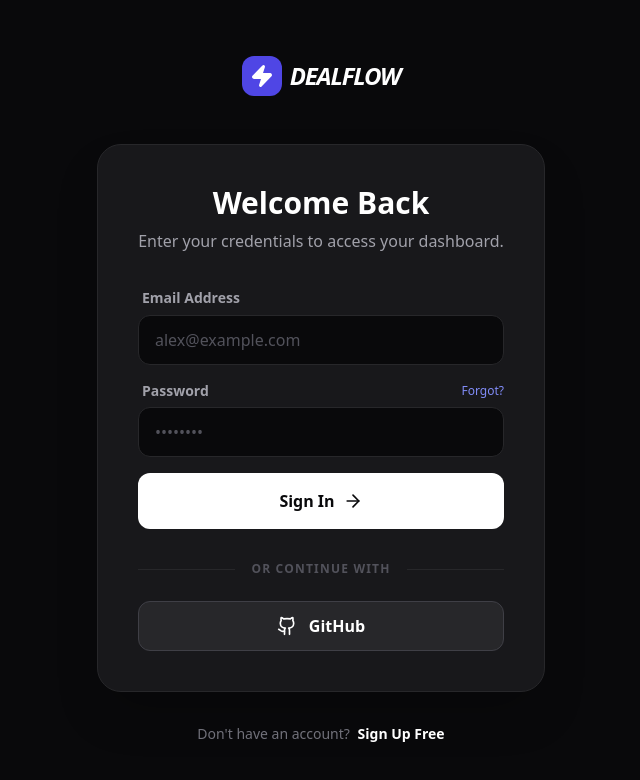
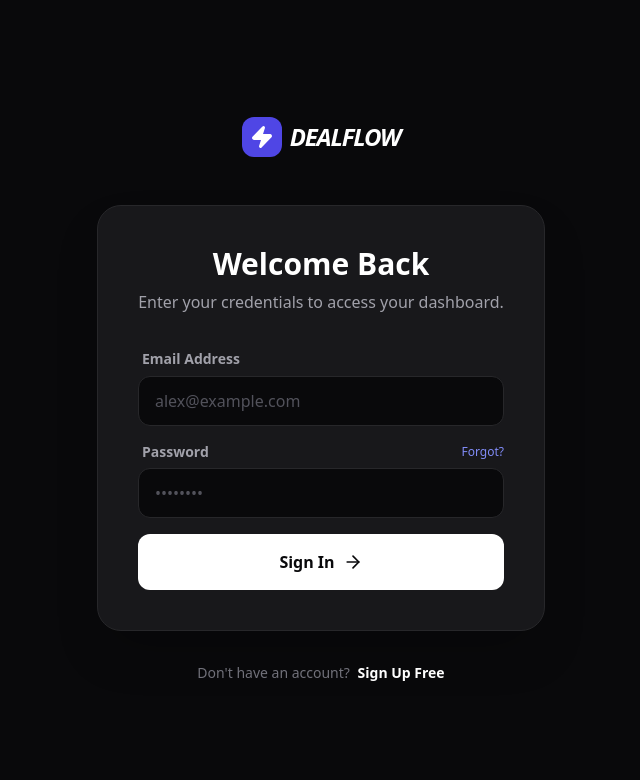
Before and after one commit to Keshav-Dev3157/DealFlow, a Next.js app: page /login in a window 1280 px wide. Shown: the top 780 px of the page, without its empty margins (319-959 px from the left). Built offline with nearby package versions, Linux system fonts and the light colour scheme.

Commit message:
feat: remove github oauth option

```diff
--- a/app/login/page.tsx
+++ b/app/login/page.tsx
@@ -128,16 +128,7 @@
                         </button>
                     </form>
 
-                    <div className="mt-8 flex items-center gap-4">
-                        <div className="h-px bg-zinc-800 flex-1" />
-                        <span className="text-zinc-600 text-xs font-bold uppercase tracking-widest">Or continue with</span>
-                        <div className="h-px bg-zinc-800 flex-1" />
-                    </div>
 
-                    <button className="w-full mt-6 py-3 bg-zinc-800 border border-zinc-700 text-white font-semibold rounded-xl hover:bg-zinc-700 transition-all flex items-center justify-center gap-3">
-                        <Github size={20} />
-                        GitHub
-                    </button>
                 </div>
 
                 <p className="mt-8 text-center text-zinc-500 text-sm">
```
